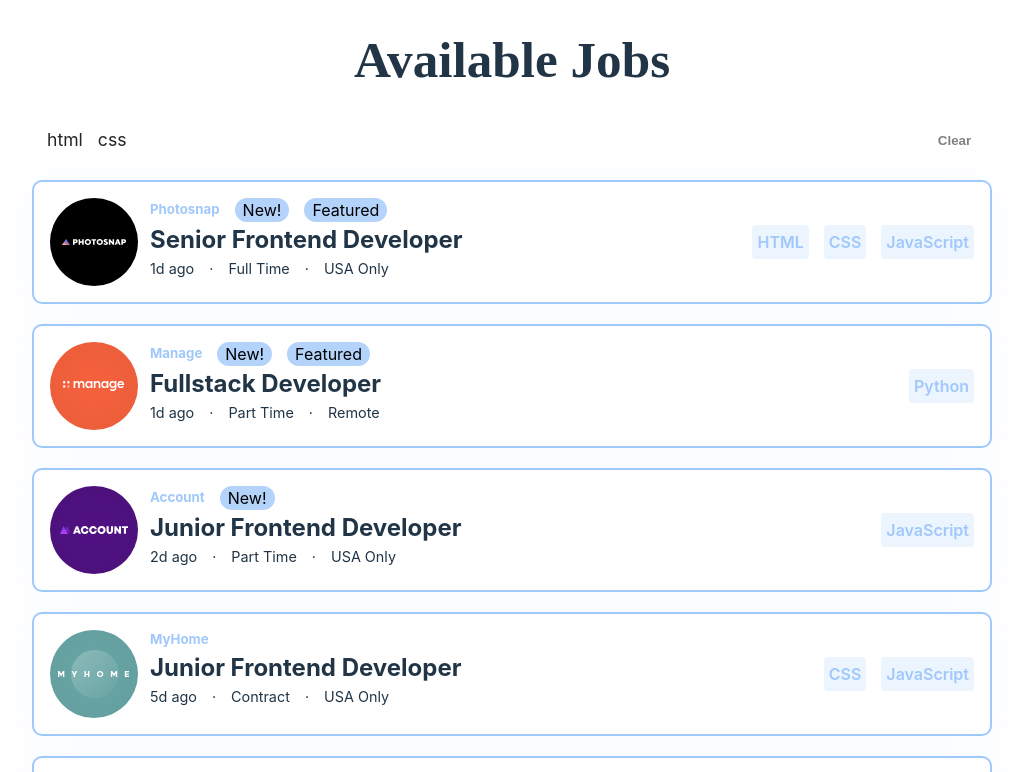
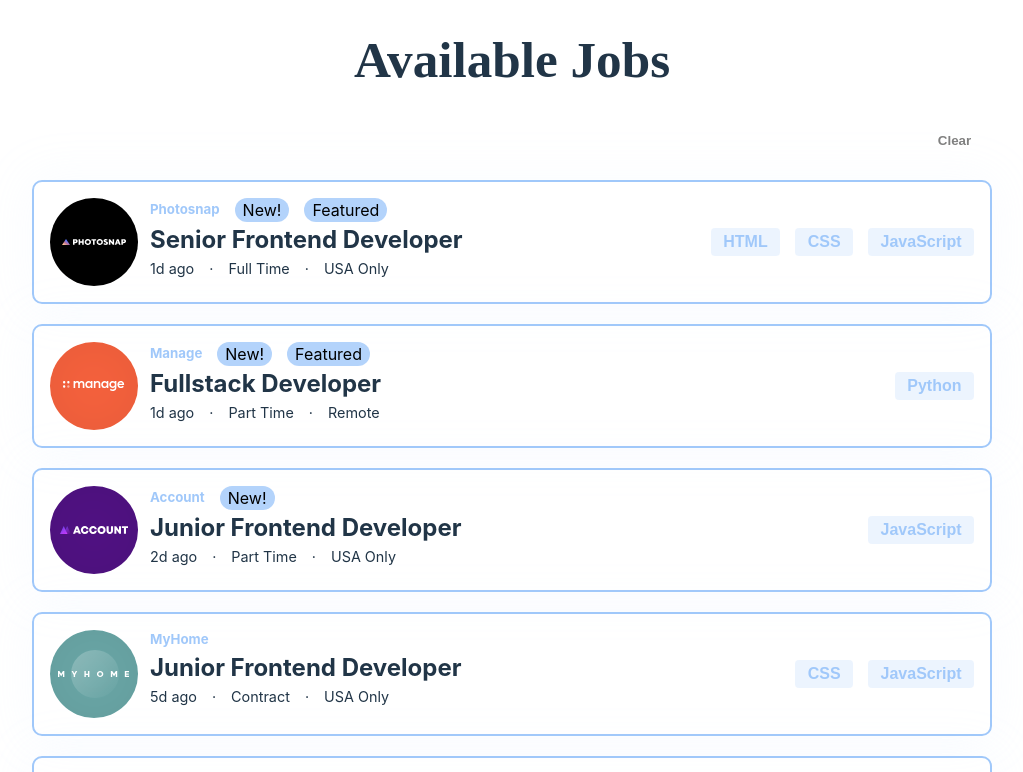
Before and after one commit to mathematiCode/job-listings-fem, a React (Vite) app: page / in a window 1280 px wide. Shown: the top 772 px of the page, without its empty margins (128-1151 px from the left). Built offline with nearby package versions, Linux system fonts and the light colour scheme; a web font is replaced by a local one.

Commit message:
filters partial functionality

```diff
--- a/src/App.jsx
+++ b/src/App.jsx
@@ -1,22 +1,25 @@
 import "./css/index.css";
-import React from "react";
 import JobListing from "./components/JobListing";
 import SearchBox from "./components/SearchBox";
 import data from "../data.json";
+import FilterListProvider from "./context/FilterListProvider.jsx";
 
 // let jobData = JSON.parse(data);
 let jobData = data;
 
 function App() {
-  const [filterList, setFilterList] = React.useState(["html", "css"]);
+  // const [filterList, setFilterList] = React.useState([]);
+  console.log("hi");
   return (
-    <div className="app" key="all-jobs">
-      <h1>Available Jobs</h1>
-      <SearchBox filterList={filterList}></SearchBox>
-      {jobData.map((job) => (
-        <JobListing key={job.id} job={job} setFilterList={setFilterList} />
-      ))}
-    </div>
+    <FilterListProvider>
+      <div className="app" key="all-jobs">
+        <h1>Available Jobs</h1>
+        <SearchBox></SearchBox>
+        {jobData.map((job) => (
+          <JobListing key={job.id} job={job} />
+        ))}
+      </div>
+    </FilterListProvider>
   );
 }
 
--- a/src/components/CurrentFilters.jsx
+++ b/src/components/CurrentFilters.jsx
@@ -4,7 +4,14 @@ function CurrentFilters({ filterList }) {
   return (
     <div className="current-filters">
       {filterList.map((filter) => {
-        return <p key={filter}> {filter} </p>;
+        return (
+          <div key={`${filter} container`} className="filter">
+            <p key={filter}> {filter} </p>
+            <button className="remove-filter-button" key={`remove ${filter}`}>
+              X
+            </button>
+          </div>
+        );
       })}
     </div>
   );
--- a/src/components/JobLanguages.jsx
+++ b/src/components/JobLanguages.jsx
@@ -1,5 +1,7 @@
 /* eslint-disable react/prop-types */
-import { useState } from "react";
+import { useState, useContext, useEffect } from "react";
+import { FilterListContext } from "../context/FilterListProvider";
+import { removeItemFromList } from "../utilities";
 
 function JobLanguages({ languages }) {
   return (
@@ -13,6 +15,21 @@ function JobLanguages({ languages }) {
 
 function ListItem({ language }) {
   const [hovered, setHovered] = useState(false);
+  const [selected, setSelected] = useState(false);
+  const { filterList, setFilterList } = useContext(FilterListContext);
+
+  function updateFilterList() {
+    let newFilterList = [...filterList];
+    const filterIsAlreadyInList = newFilterList.find(
+      (item) => item == language
+    );
+    if (filterIsAlreadyInList) {
+      newFilterList = removeItemFromList(newFilterList, language);
+    } else {
+      newFilterList.push(language);
+    }
+    setFilterList(newFilterList);
+  }
 
   const handleMouseEnter = () => {
     setHovered(true);
@@ -22,14 +39,31 @@ function ListItem({ language }) {
     setHovered(false);
   };
 
+  useEffect(() => {
+    const existingFilter = filterList.find((item) => item == language);
+    if (existingFilter == language) {
+      setSelected(true);
+    } else {
+      setSelected(false);
+    }
+  }, [filterList, language]);
+
   return (
     <li
+      key={Math.random()}
       className="language"
       data-hovered={hovered}
+      data-selected={selected}
       onMouseEnter={handleMouseEnter}
       onMouseLeave={handleMouseLeave}
     >
-      {language}
+      <button
+        onClick={updateFilterList}
+        className="no-styles"
+        key={Math.random()}
+      >
+        {language}
+      </button>
     </li>
   );
 }
--- a/src/components/SearchBox.jsx
+++ b/src/components/SearchBox.jsx
@@ -1,8 +1,11 @@
 import "../css/SearchBox.css";
 import CurrentFilters from "./CurrentFilters";
+import { useContext } from "react";
+import { FilterListContext } from "../context/FilterListProvider";
 /* eslint-disable react/prop-types */
 
-function SearchBox({ filterList }) {
+function SearchBox() {
+  const { filterList, setFilterList } = useContext(FilterListContext);
   return (
     <div className="search-box">
       <CurrentFilters filterList={filterList}></CurrentFilters>
--- /dev/null
+++ b/src/context/FilterListProvider.jsx
@@ -0,0 +1,15 @@
+/* eslint-disable react/prop-types */
+import { createContext, useState } from "react";
+
+export const FilterListContext = createContext();
+
+function FilterListProvider({ children }) {
+  const [filterList, setFilterList] = useState([]);
+  return (
+    <FilterListContext.Provider value={{ filterList, setFilterList }}>
+      {children}
+    </FilterListContext.Provider>
+  );
+}
+
+export default FilterListProvider;
--- a/src/css/card.css
+++ b/src/css/card.css
@@ -6,7 +6,7 @@
 .job-container {
   /* background-color: rgba(0, 32, 98, 0.258); */
   border-radius: 10px;
-  border: rgb(160, 200, 250) 2px solid;
+  border: 2px solid rgb(160, 200, 250);
   margin: 20px;
   padding: 1rem;
   box-shadow: 0px 0px 50px 5px hsla(213, 86%, 89%, 0.1);
@@ -66,13 +66,17 @@ h2 {
 .language {
   background-color: rgba(160, 200, 250, 0.2);
   color: rgb(160, 200, 250);
-  padding: 5px;
+  padding: 0px;
   border-radius: 4px;
   font-weight: 600;
   cursor: pointer;
 }
 
 .language[data-hovered="true"] {
+  background-color: rgba(160, 200, 250, 0.1);
+}
+
+.language[data-selected="true"] {
   background-color: rgba(160, 200, 250, 0.95);
   color: rgb(40, 39, 39);
 }
--- a/src/css/index.css
+++ b/src/css/index.css
@@ -56,3 +56,13 @@ h1 {
     background-color: white;
   }
 }
+
+.no-styles {
+  border: 0px none;
+  background-color: transparent;
+  color: inherit;
+  width: 100%;
+  height: 100%;
+  font-size: inherit;
+  padding: 5px;
+}
--- a/src/css/searchBox.css
+++ b/src/css/searchBox.css
@@ -19,3 +19,25 @@ button {
   font-weight: 600;
   cursor: pointer;
 }
+
+.filter {
+  display: flex;
+  background: rgb(160, 200, 250);
+  justify-content: flex-end;
+  gap: 10px;
+  border-radius: 5px;
+  height: 30px;
+}
+
+.filter p {
+  padding-left: 10px;
+}
+
+.remove-filter-button {
+  background-color: rgb(40, 80, 140);
+  width: 30px;
+  color: white;
+  margin-right: 0px;
+  border-top-right-radius: 5px;
+  border-bottom-right-radius: 5px;
+}
--- /dev/null
+++ b/src/utilities.js
@@ -0,0 +1,5 @@
+export function removeItemFromList(list, item) {
+  if (list == null) return [];
+  let newList = list.filter((listItem) => listItem != item);
+  return newList;
+}
```
